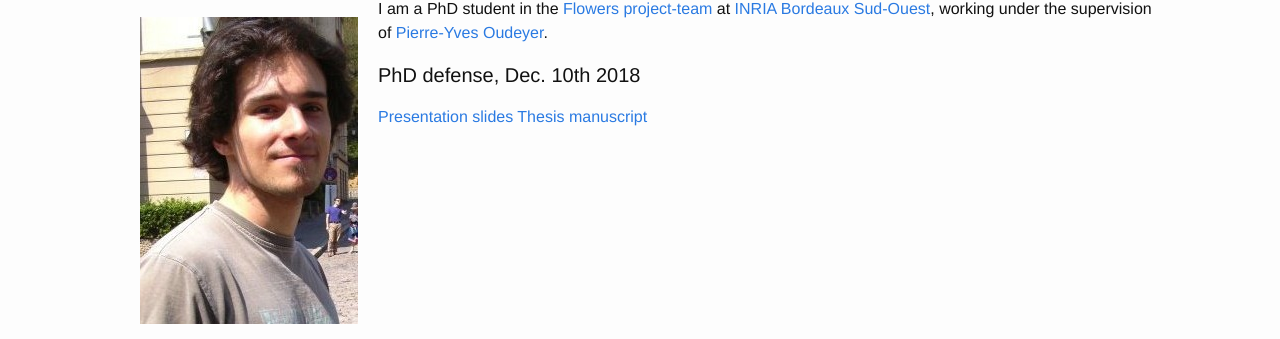
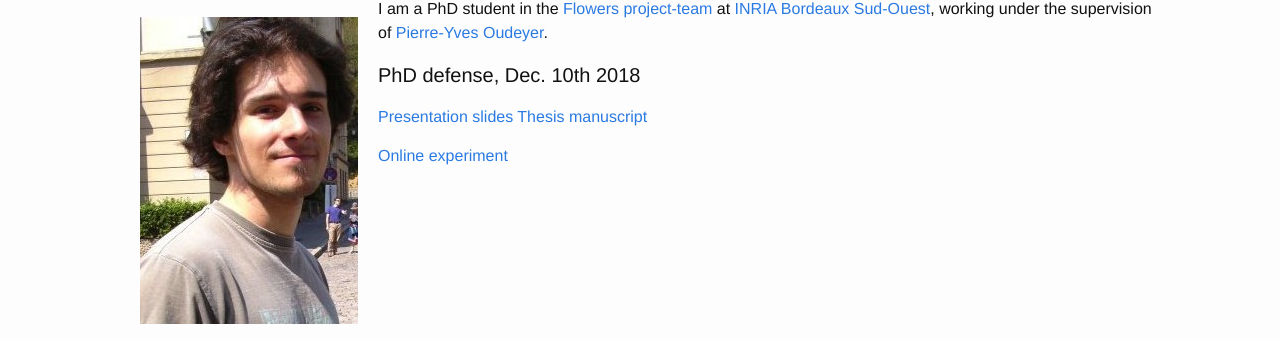
Before and after one commit to wschuell/wschuell.github.io, a Jekyll site: the page built from index.md, in a window 1280 px wide. Shown: the part 167-506 px from the top of the page. Built offline with Jekyll 4.4.1, drawn with Linux system fonts in a browser that asks for light colours.

Commit message:
add links for defense

```diff
--- a/index.md
+++ b/index.md
@@ -12,8 +12,12 @@ I am a PhD student in the [Flowers project-team][flowers] at [INRIA Bordeaux Sud
 [Presentation slides][slides]
 [Thesis manuscript][manuscript]
 
+
+[Online experiment][game]
+
 [flowers]:      http://flowers.inria.fr
 [inria]:   		http://www.inria.fr/en/centre/bordeaux
 [py]:			http://www.pyoudeyer.com
 [manuscript]:		https://drive.google.com/file/d/1qLMr98AFp1rEn7QCtFQ3mU9VO3KXh_Nl/view?usp=sharing
 [slides]:		https://drive.google.com/file/d/1qLMr98AFp1rEn7QCtFQ3mU9VO3KXh_Nl/view?usp=sharing
+[game]:		http://naming-game.space
```
